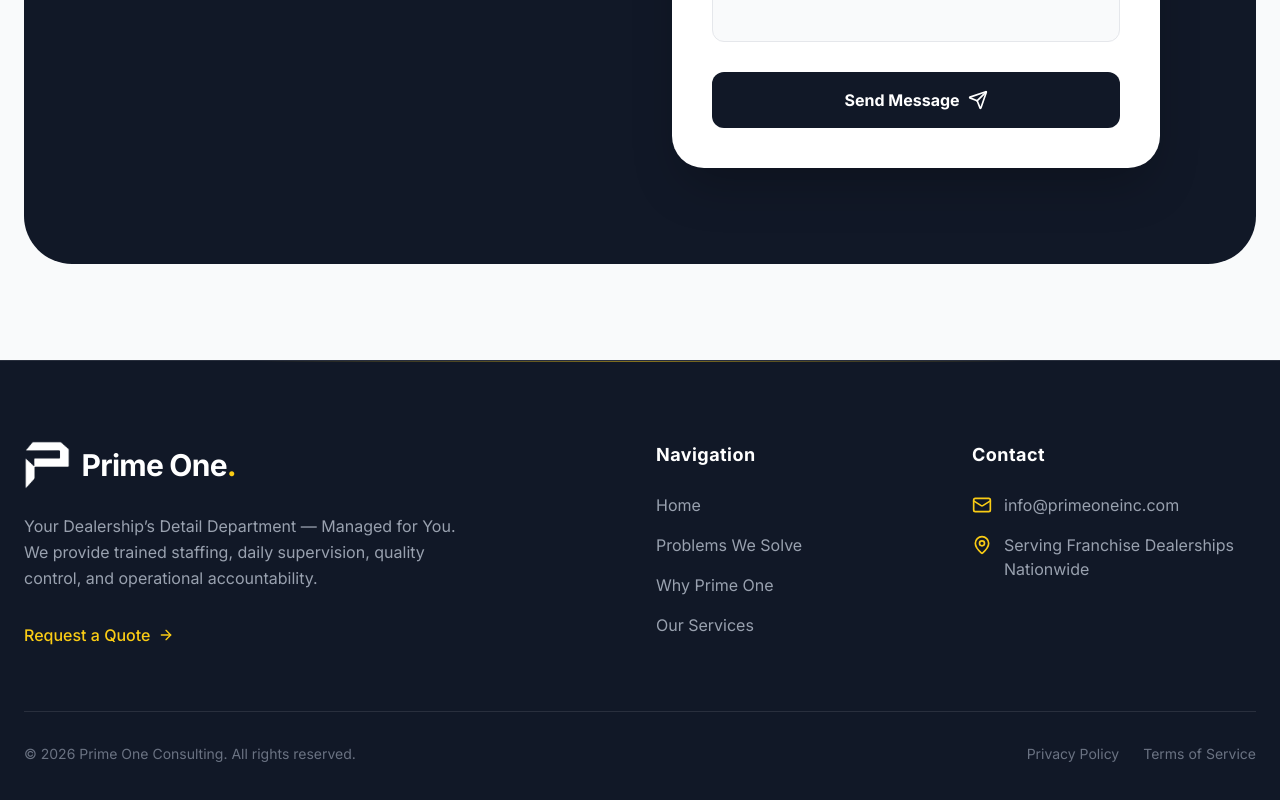
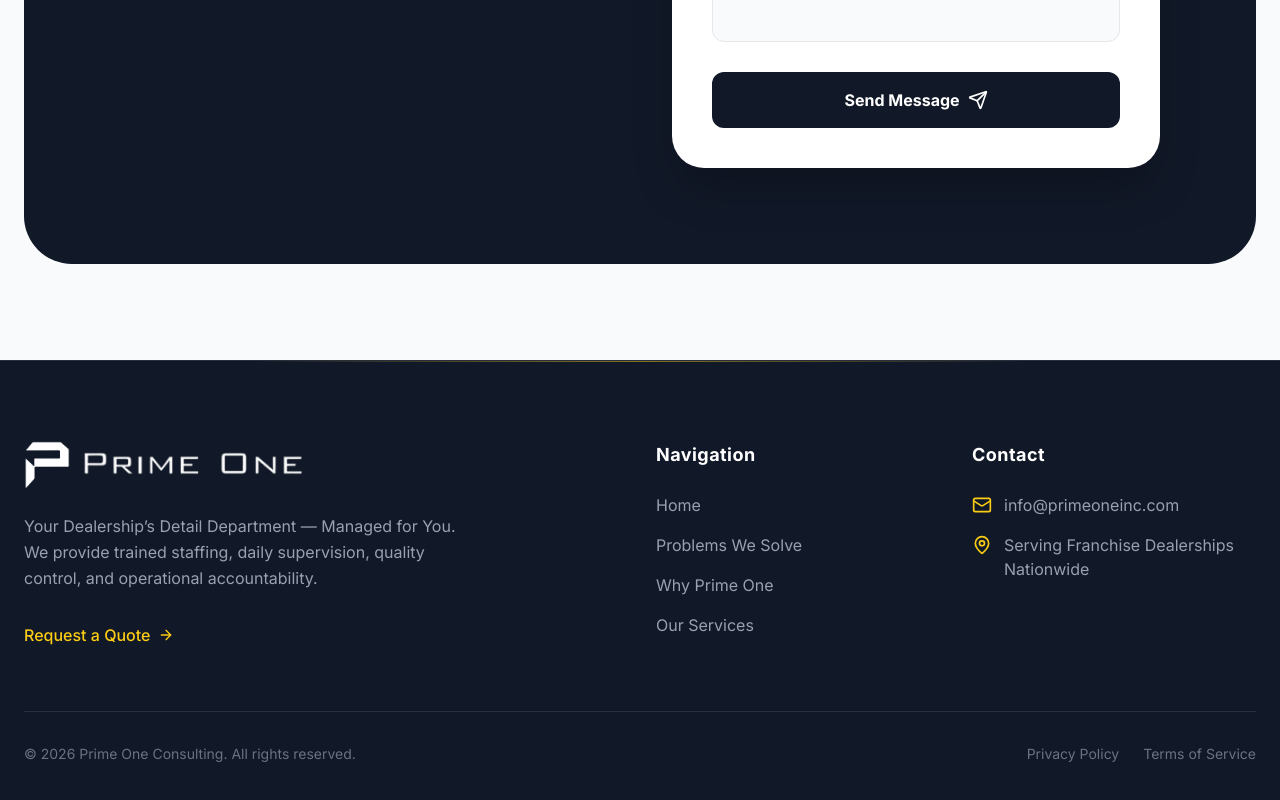
Before and after one commit to Cortelete/primeoneweb, a React (Vite) app: page / in a window 1280 px wide. Shown: the part 6396-7196 px from the top of the page. Built offline with nearby package versions, Linux system fonts and the light colour scheme.

Commit message:
style: update brand logo in footer
Replace text-based logo with logofonte image asset.

```diff
--- a/src/components/Footer.tsx
+++ b/src/components/Footer.tsx
@@ -14,7 +14,7 @@ export default function Footer() {
           <div className="lg:col-span-5">
             <div className="flex items-center gap-3 mb-6">
               <img src="/logo.png" alt="Prime One Logo" className="h-12 w-auto" />
-              <span className="text-3xl font-heading font-bold text-white tracking-tight">Prime One<span className="text-secondary">.</span></span>
+              <img src="/logofonte.png" alt="Prime One" className="h-7 w-auto" />
             </div>
             <p className="text-gray-400 leading-relaxed max-w-md mb-8">
               Your Dealership’s Detail Department — Managed for You. We provide trained staffing, daily supervision, quality control, and operational accountability.
```
